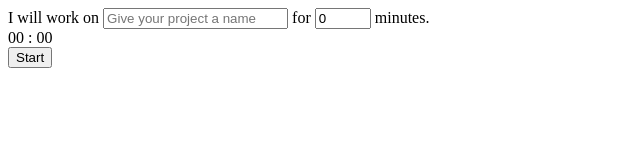
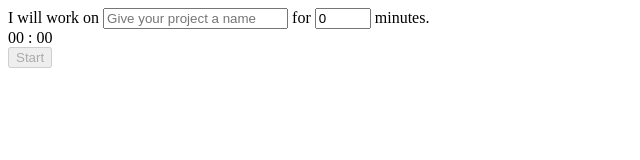
Before and after one commit to ayyyub777/TimelyBound, a React (Vite) app: page / in a window 1280 px wide. Shown: the top 160 px of the page, without its empty margins (0-640 px from the left). Built offline with nearby package versions, Linux system fonts and the light colour scheme.

Commit message:
Add history and localstorage

```diff
--- a/src/App.jsx
+++ b/src/App.jsx
@@ -1,9 +1,13 @@
+import { useState } from "react";
+import History from "./History"
 import Timer from "./Timer"
 
 function App() {
+  const [storageData, setStorageData] = useState(JSON.parse(localStorage.getItem("tasks")) || []);
   return (
     <>
-      <Timer />
+      <Timer storageData={storageData} setStorageData={setStorageData}/>
+      <History storageData={storageData}/>
     </>
   )
 }
--- /dev/null
+++ b/src/History.jsx
@@ -0,0 +1,12 @@
+export default function History({storageData}) {
+  return (
+    <div>
+        <ul>
+            {storageData.map((item) => {
+                const {activity, duration} = item;
+                return <li key={activity}>{`${activity} : ${duration} minutes`}</li>
+            })}
+        </ul>
+    </div>
+  );
+}
--- a/src/Timer.jsx
+++ b/src/Timer.jsx
@@ -1,26 +1,32 @@
 import { useEffect, useRef, useState } from "react";
 
-export default function Timer() {
+import TaskForm from "./components/TaskForm";
+import TimeDisplay from "./components/TimeDisplay";
+import ToggleButton from "./components/ToggleButton";
+
+export default function Timer({storageData, setStorageData}) {
   const [time, setTime] = useState({ min: 0, sec: 0 });
   const [isRunning, setIsRunning] = useState(false);
   const [task, setTask] = useState({activity : "", duration : 0});
+  const taskIsSet = task.activity !== "" && task.duration > 0;
   const intervalId = useRef();
 
   useEffect(() => {
-    return () => {
-      clearInterval(intervalId.current);
-    };
-  }, []);
-
-  useEffect(() => {
-    if (time.sec === 0 && time.min === 0) {
-      handleTime(false);
+    if (taskIsSet && time.sec === 0 && time.min === 0) {
       console.log("beep beep beep!!!");
+      return () => {
+        clearInterval(intervalId.current);
+      };
     }
-  }, [time]);
+  }, [taskIsSet, time]);
 
   const handleTime = (shouldStart) => {
-    if (shouldStart) {
+    if(task.duration === time.min){
+      const updatedStorageData = [...storageData, task];
+      localStorage.setItem("tasks", JSON.stringify(updatedStorageData));
+      setStorageData(updatedStorageData);
+    }
+    if (shouldStart && taskIsSet) {
       setIsRunning(true);
       intervalId.current = setInterval(() => {
         updateTime();
@@ -29,7 +35,6 @@ export default function Timer() {
       setIsRunning(false);
       clearInterval(intervalId.current);
     }
-    console.log(task);
   };
 
   const updateTime = () => {
@@ -48,43 +53,23 @@ export default function Timer() {
     });
   };
 
-  const handleDuration = (e) => {
-    setTime({ min: parseInt(e.target.value), sec: 0 });
-    setTask({...task, duration : e.target.value});
-  };
-  const handleActivity = (e) => {
-    setTask({...task, activity : e.target.value});
 
+  const handleForm = (e) => {
+    const { name, value } = e.target;
+    if (name === "activity") {
+      setTask({ ...task, activity: value });
+    } else if (name === "duration") {
+      const duration = parseInt(value);
+      setTime({ min: duration, sec: 0 });
+      setTask({ ...task, duration });
+    }
   };
 
-
   return (
-    <>
-      <div>
-        <span>I will work on </span>
-        <input type="text" list="tasks" placeholder="Give your project a name" onChange={handleActivity}/>
-        <datalist id="tasks">
-          <option>Work on LeetCode problems</option>
-          <option>Read Alchemist</option>
-        </datalist>
-        <span> for </span>
-        <input
-          type="number"
-          value={time.min}
-          max={60}
-          min={0}
-          onChange={handleDuration}
-        />
-        <span> minutes.</span>
-      </div>
-      <div>
-        <div>
-          {String(time.min).padStart(2, "0")} : {String(time.sec).padStart(2, "0")}
-        </div>
-        <button onClick={() => handleTime(!isRunning)}>
-          {isRunning ? "Stop" : "Start"}
-        </button>
-      </div>
-    </>
+    <div>
+      <TaskForm handleForm={handleForm} isRunning={isRunning} time={time}/>
+      <TimeDisplay time={time}/>
+      <ToggleButton handleTime={handleTime} isRunning={isRunning} taskIsSet={taskIsSet}/>
+    </div>
   );
 }
--- /dev/null
+++ b/src/components/TaskForm.jsx
@@ -0,0 +1,23 @@
+export default function TaskForm({handleForm, isRunning, time}) {
+  return (
+    <div>
+    <span>I will work on </span>
+    <input name="activity" type="text" list="tasks" placeholder="Give your project a name" onChange={handleForm} disabled={isRunning}/>
+    <datalist id="tasks">
+      <option>Work on LeetCode problems</option>
+      <option>Read Alchemist</option>
+    </datalist>
+    <span> for </span>
+    <input
+      name="duration"
+      type="number"
+      value={time.min}
+      max={60}
+      min={0}
+      onChange={handleForm}
+      disabled={isRunning}
+    />
+    <span> minutes.</span>
+  </div>
+);
+}
--- /dev/null
+++ b/src/components/TimeDisplay.jsx
@@ -0,0 +1,7 @@
+export default function TimeDisplay({time}) {
+  return (
+    <div>
+        {String(time.min).padStart(2, "0")} : {String(time.sec).padStart(2, "0")}
+    </div>
+);
+}
--- /dev/null
+++ b/src/components/ToggleButton.jsx
@@ -0,0 +1,7 @@
+export default function ToggleButton({handleTime, isRunning, taskIsSet}) {
+  return (
+    <button onClick={() => handleTime(!isRunning)} disabled={!taskIsSet}>
+          {isRunning ? "Stop" : "Start"}
+    </button>
+  );
+}
```
